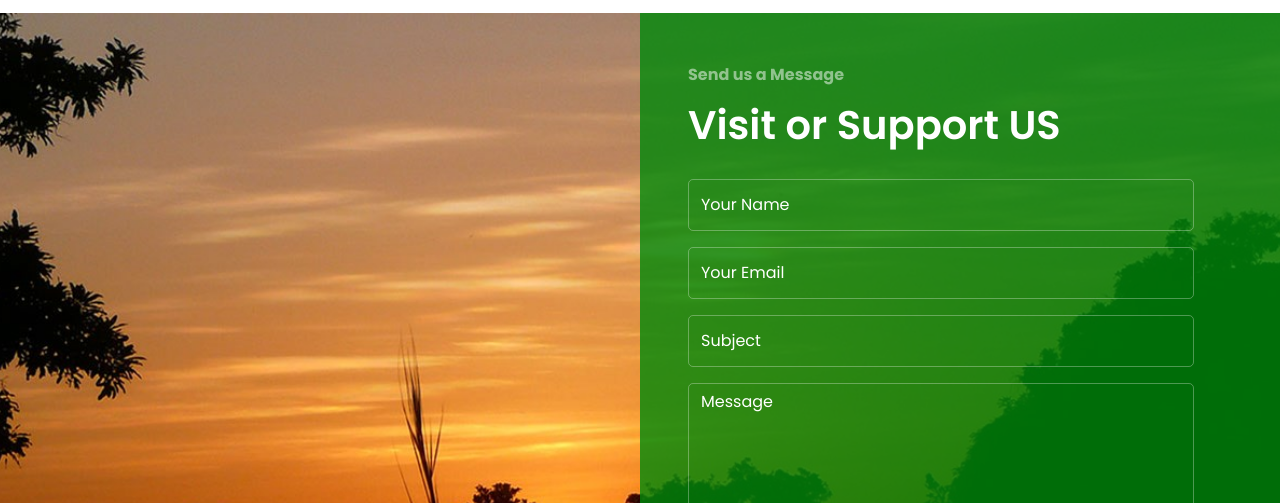
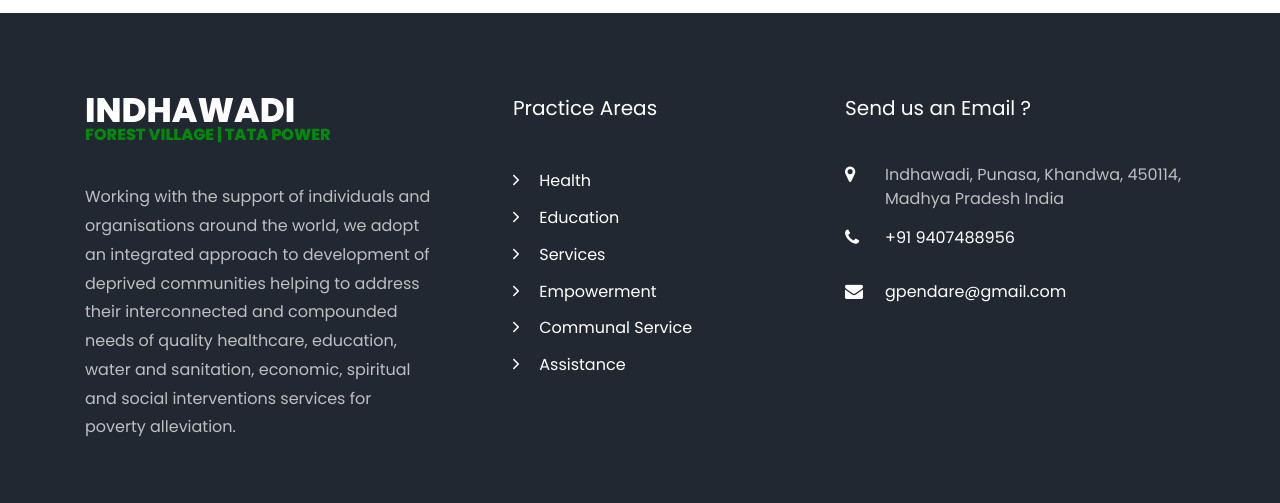
Before and after one commit to indhawadi/indhawadi.github.io, a plain HTML site: page education.html in a window 1280 px wide. Shown: the part 2660-3163 px from the top of the page. Drawn offline with Linux system fonts and the light colour scheme; files whose address does not match are found by name.

Commit message:
fixing email contact form

```diff
--- a/education.html
+++ b/education.html
@@ -311,35 +311,6 @@
 	</div>
 </div></div>
 <!-- End Employee section -->
-    <section class="ftco-consultation ftco-section ftco-no-pt ftco-no-pb img" style="background-image: url(images/vill/main-bg.jpg);">
-      <div class="overlay"></div>
-      <div class="container">
-        <div class="row d-md-flex justify-content-end">
-          <div class="col-md-6 half p-3 py-5 pl-md-5 ftco-animate heading-section heading-section-white">
-            <span class="subheading">Send us a Message </span>
-            <h2 class="mb-4"> Visit or Support US </h2>
-            <form action="#" class="consultation">
-              <div class="form-group">
-                <input type="text" class="form-control" placeholder="Your Name">
-              </div>
-              <div class="form-group">
-                <input type="text" class="form-control" placeholder="Your Email">
-              </div>
-              <div class="form-group">
-                <input type="text" class="form-control" placeholder="Subject">
-              </div>
-              <div class="form-group">
-                <textarea name="" id="" cols="30" rows="7" class="form-control" placeholder="Message"></textarea>
-              </div>
-              <div class="form-group">
-                <input type="submit" value="Send message" class="btn btn-dark py-3 px-4">
-              </div>
-            </form>
-          </div>
-        </div>
-      </div>
-    </section>
-
     <footer class="ftco-footer ftco-bg-dark ftco-section">
         <div class="container">
           <div class="row mb-5">
--- a/newstyle.css
+++ b/newstyle.css
@@ -16,7 +16,7 @@
   border: none;
   border-radius: 5px;
   font-size: 12px;
-  background: linear-gradient(45deg, #1b313d, #431e39);
+  background: linear-gradient(117deg, #1b313d5c, #59495557);
   color: #fff;  /* Text color */
   caret-color: #fff; /* Cursor color */
   transition: all 0.3s ease-in-out;
```
Also changed, not shown: about.html (+0 -29 lines), index.html (+10 -6 lines).
